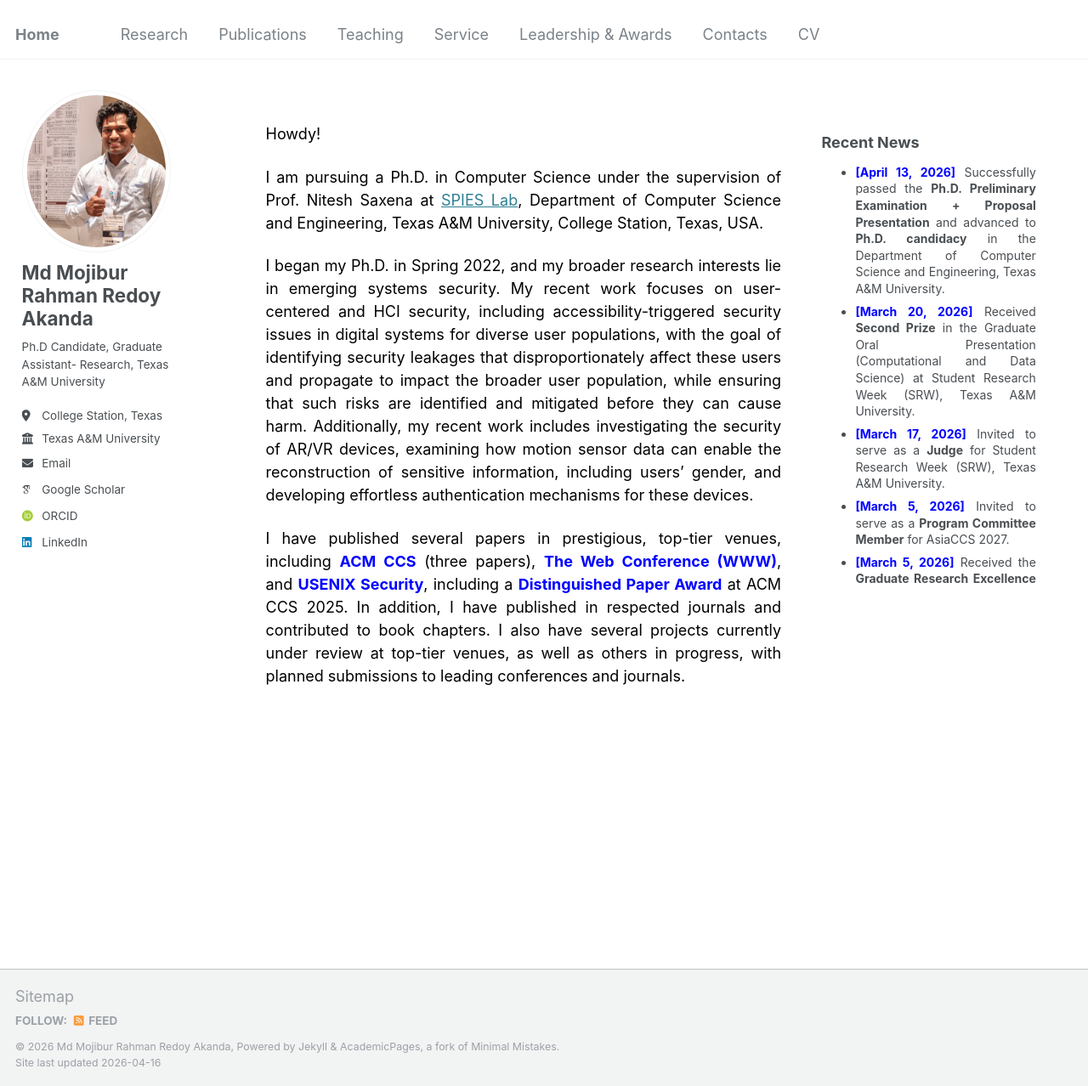
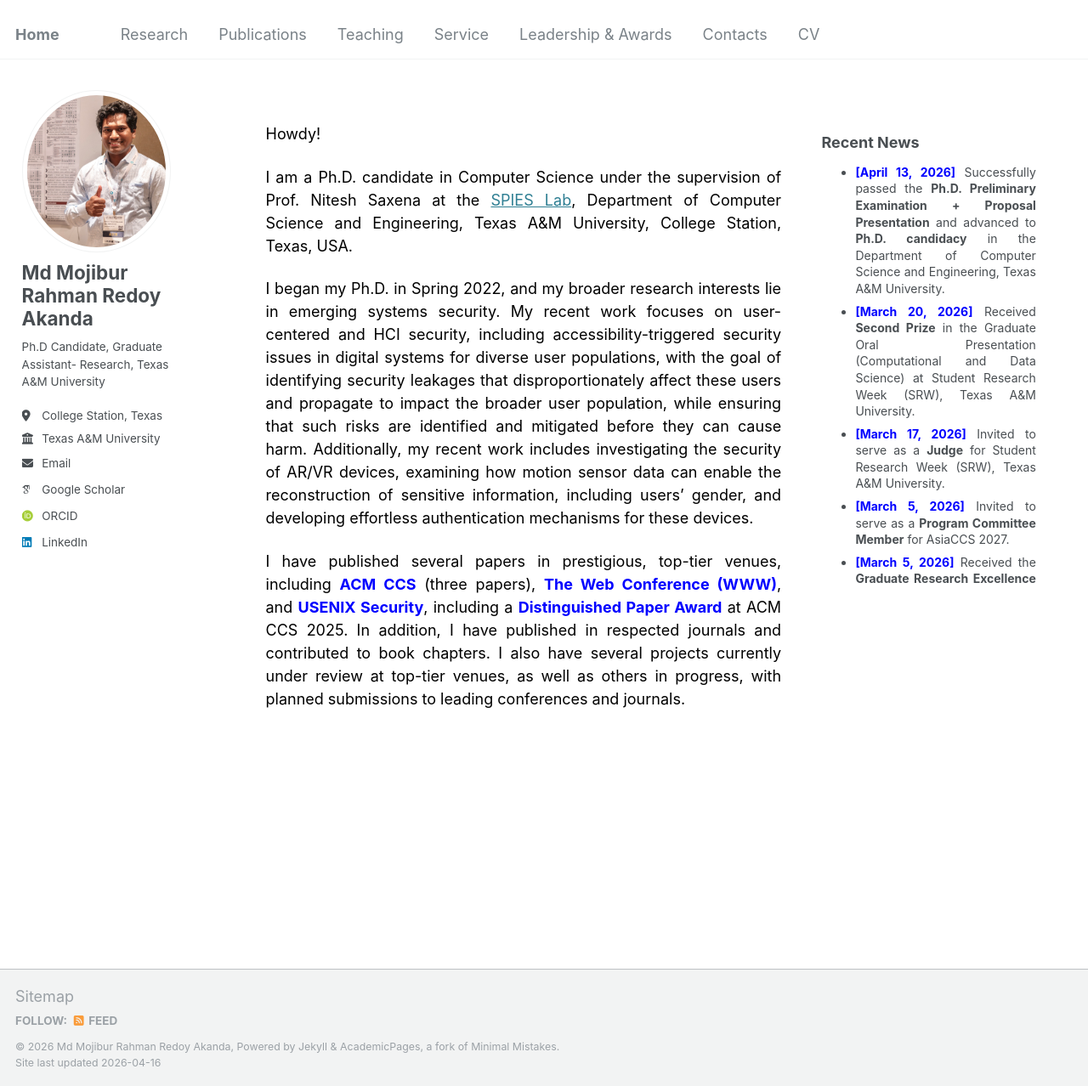
Before and after one commit to redoyakanda/redoyakanda.github.io, a Jekyll site: the page built from _pages/about.md, in a window 1280 px wide and 1278 px high. Shown: the whole window at 85% size. Built offline with Jekyll 4.4.1, drawn with Linux system fonts in a browser that asks for light colours; some web fonts are replaced.

Commit message:
Update about.md

```diff
--- a/_pages/about.md
+++ b/_pages/about.md
@@ -19,7 +19,7 @@ redirect_from:
   <p>Howdy!</p>
 
   <p>
-I am pursuing a Ph.D. in Computer Science under the supervision of Prof. Nitesh Saxena at <a href="https://spies.engr.tamu.edu/" target="_blank">SPIES Lab</a>, Department of Computer Science and Engineering, Texas A&M University, College Station, Texas, USA.
+I am a Ph.D. candidate in Computer Science under the supervision of Prof. Nitesh Saxena at the <a href="https://spies.engr.tamu.edu/" target="_blank">SPIES Lab</a>, Department of Computer Science and Engineering, Texas A&M University, College Station, Texas, USA.
   </p>
 
   <p>
```
